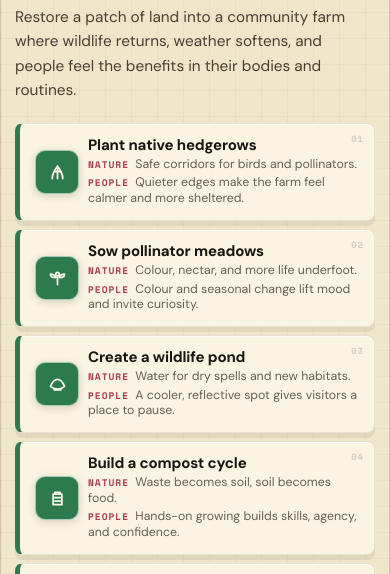
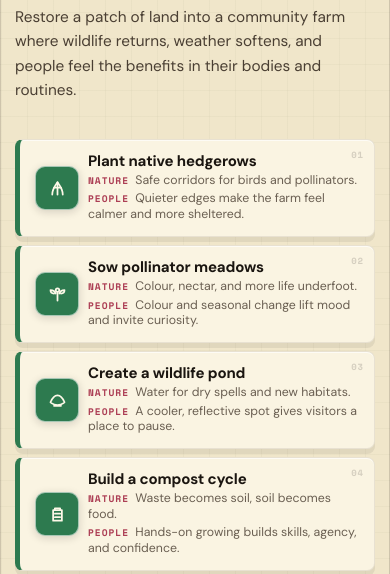
Before and after one commit to samiabid/apron-gives-back, a website: page public/index.html in a window 390 px wide. Shown: the part 870-1444 px from the top of the page. Drawn offline with nearby package versions, Linux system fonts and the light colour scheme.

Commit message:
Fix viewport overflow and gap in copy column
- Constrain app-shell to viewport height to eliminate page scroll
- Remove margin-top:auto from .actions to close gap between lede and buttons
- Make action list flex-fill and overflow-y:auto for internal scroll fallback
- Let impact panel scroll within its fixed height
- Restore min-height / overflow at tablet breakpoint for stacked layout

Co-Authored-By: Claude Sonnet 4.6 <noreply@anthropic.com>

```diff
--- a/public/styles.css
+++ b/public/styles.css
@@ -39,7 +39,7 @@
     /* ── SHELL ─────────────────────────────────────────────── */
     .app-shell {
       width: min(1380px, calc(100vw - 40px));
-      min-height: calc(100vh - 40px);
+      height: calc(100vh - 40px);
       margin: 20px auto;
       display: grid;
       grid-template-columns: minmax(0, 1fr) 390px;
@@ -84,9 +84,11 @@
       position: relative;
       z-index: 1;
       min-width: 0;
+      min-height: 0;
       display: flex;
       flex-direction: column;
       padding: 4px 0 0 4px;
+      overflow: hidden;
     }
 
     .kicker, .result-eyebrow, .scene-label {
@@ -123,8 +125,11 @@
     .actions {
       display: grid;
       gap: 8px;
-      margin-top: auto;
+      margin-top: 16px;
       counter-reset: card-n;
+      flex: 1;
+      min-height: 0;
+      overflow-y: auto;
     }
 
     /* ── ACTION CARDS ───────────────────────────────────────── */
@@ -460,7 +465,7 @@
       gap: 16px;
       padding: 22px;
       color: var(--chalk);
-      overflow: hidden;
+      overflow-y: auto;
       background:
         linear-gradient(90deg, rgba(255,248,220,0.036) 1px, transparent 1px),
         linear-gradient(0deg, rgba(255,248,220,0.036) 1px, transparent 1px),
@@ -706,8 +711,10 @@
     /* ── RESPONSIVE ─────────────────────────────────────────── */
     @media (max-width: 1120px) {
       .app-shell, .stage { grid-template-columns: 1fr; }
-      .app-shell          { width: min(860px, calc(100vw - 24px)); }
-      .impact-panel       { order: -1; }
+      .app-shell          { width: min(860px, calc(100vw - 24px)); height: auto; min-height: calc(100vh - 24px); }
+      .impact-panel       { order: -1; overflow-y: visible; }
+      .copy               { overflow: visible; }
+      .actions            { overflow-y: visible; }
       h1 { max-width: 10ch; font-size: clamp(3rem, 13vw, 5.2rem); }
     }
     @media (max-width: 620px) {
```
